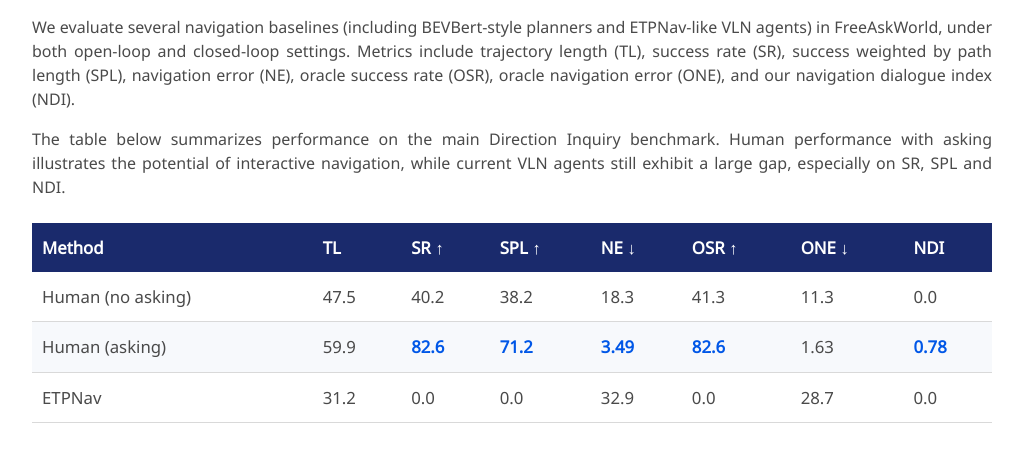
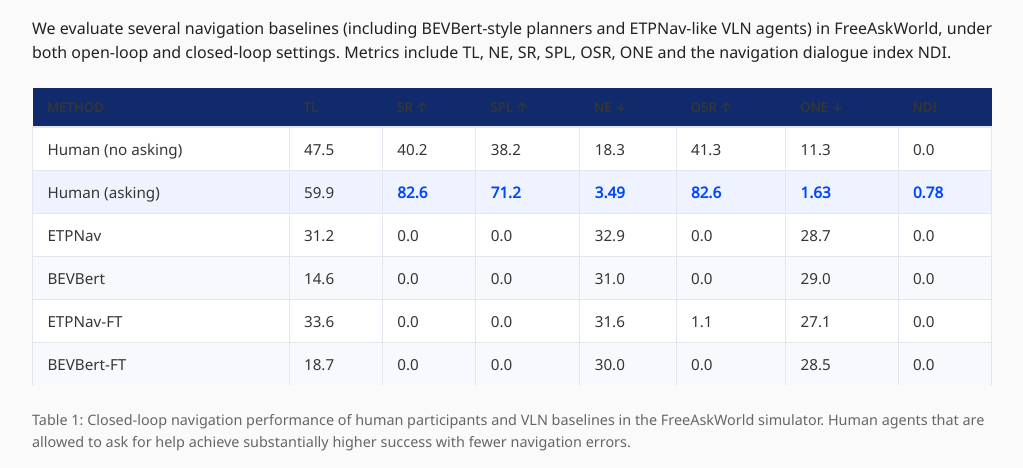
Before and after one commit to Panpatrick97/FreeAskWorld.github.io, a plain HTML site: page index.html in a window 1280 px wide. Shown: the part 3170-3638 px from the top of the page, without its empty margins (128-1151 px from the left). Drawn offline with nearby package versions, Linux system fonts and the light colour scheme; some icons are missing; a web font is replaced by a local one.

Commit message:
Update index.html

```diff
--- a/index.html
+++ b/index.html
@@ -35,44 +35,99 @@
   <script src="./static/js/bulma-slider.min.js"></script>
   <script src="./static/js/index.js"></script>
 
-  <!-- AAAI 风格表格配色 -->
+  <!-- AAAI 风格的配色与表格样式 -->
   <style>
-    .aaai-table {
-      width: 100%;
-      border-collapse: collapse;
-      margin-top: 1.5rem;
-      font-size: 1.05rem;
+    body {
+      background-color: #fafafa;
+      color: #222;
+      font-family: "Google Sans", "Noto Sans", -apple-system, BlinkMacSystemFont, "Segoe UI", sans-serif;
     }
 
-    .aaai-table th {
-      background: #1a2a6c;         /* 深蓝 */
+    .hero {
+      background: linear-gradient(135deg, #102a6b 0%, #1b3d9b 60%, #e9f0ff 100%);
+      color: #fff;
+    }
+
+    .hero .title {
       color: #ffffff;
-      padding: 12px 10px;
-      text-align: center;
+    }
+
+    .hero .subtitle {
+      color: #d9e2ff;
+      letter-spacing: 0.05em;
+      text-transform: uppercase;
       font-weight: 600;
     }
 
-    .aaai-table td {
-      padding: 12px 10px;
-      text-align: center;
-      border-bottom: 1px solid #d9d9d9;
+    .navbar {
+      border-bottom: 1px solid #e0e4f0;
+      box-shadow: 0 1px 2px rgba(0, 0, 0, 0.03);
     }
 
-    .aaai-table tr:nth-child(odd) td {
-      background: #f7f9fc;         /* 淡灰白 */
+    .navbar-item,
+    .navbar-link {
+      font-weight: 500;
     }
 
-    .aaai-table tr:nth-child(even) td {
-      background: #ffffff;         /* 白色 */
+    .publication-links .button.is-dark {
+      background-color: #102a6b;
+      border-color: #102a6b;
     }
 
-    .aaai-table tr:hover td {
-      background: #e4ecf7;         /* Hover 淡蓝灰 */
+    .publication-links .button.is-dark:hover {
+      background-color: #1b3d9b;
+      border-color: #1b3d9b;
     }
 
-    .highlight {
-      color: #0057e7;              /* 亮蓝色高亮 */
+    /* Benchmarks 表格样式 */
+    .results-table {
+      border-collapse: collapse;
+      font-size: 0.95rem;
+    }
+
+    .results-table thead {
+      background-color: #102a6b;   /* 深蓝色表头 */
+      color: #ffffff;
+    }
+
+    .results-table th,
+    .results-table td {
+      border: 1px solid #e3e6ee;
+      padding: 0.6rem 0.9rem;
+      text-align: center;
+      vertical-align: middle;
+      white-space: nowrap;
+    }
+
+    .results-table th {
       font-weight: 600;
+      letter-spacing: 0.03em;
+      text-transform: uppercase;
+      font-size: 0.8rem;
+    }
+
+    .results-table tbody tr:nth-child(even) {
+      background-color: #f7f9fc;   /* 斑马线效果 */
+    }
+
+    .results-table tbody tr.highlight {
+      background-color: #eef3ff;   /* 高亮 Human (asking) 行 */
+    }
+
+    .results-table td.method-cell {
+      text-align: left;
+      font-weight: 500;
+    }
+
+    .results-table .metric-best {
+      color: #0046ff;              /* 亮蓝色强调 */
+      font-weight: 600;
+    }
+
+    .results-caption {
+      font-size: 0.9rem;
+      color: #666;
+      margin-top: 0.5rem;
     }
   </style>
 </head>
@@ -127,7 +182,7 @@
             FreeAskWorld: An Interactive and Closed-Loop Simulator for Human-Centric Embodied AI
           </h1>
 
-          <h2 class="subtitle is-5" style="margin-top: 0.5rem; color: #777;">
+          <h2 class="subtitle is-5" style="margin-top: 0.5rem;">
             AAAI 2026 · Oral
           </h2>
 
@@ -357,32 +412,27 @@
           <p>
             We evaluate several navigation baselines (including BEVBert-style planners and ETPNav-like
             VLN agents) in FreeAskWorld, under both open-loop and closed-loop settings.
-            Metrics include trajectory length (TL), success rate (SR), success weighted by path length (SPL),
-            navigation error (NE), oracle success rate (OSR), oracle navigation error (ONE), and our
-            navigation dialogue index (NDI).
-          </p>
-          <p>
-            The table below summarizes performance on the main Direction Inquiry benchmark.
-            Human performance with asking illustrates the potential of interactive navigation,
-            while current VLN agents still exhibit a large gap, especially on SR, SPL and NDI.
+            Metrics include TL, NE, SR, SPL, OSR, ONE and the navigation dialogue index NDI.
           </p>
         </div>
 
-        <!-- AAAI 风格结果表 -->
-        <table class="aaai-table">
+        <div class="table-container">
+          <table class="table results-table is-fullwidth">
+            <thead>
             <tr>
               <th>Method</th>
               <th>TL</th>
-            <th>SR ↑</th>
-            <th>SPL ↑</th>
-            <th>NE ↓</th>
-            <th>OSR ↑</th>
-            <th>ONE ↓</th>
+              <th>SR &uarr;</th>
+              <th>SPL &uarr;</th>
+              <th>NE &darr;</th>
+              <th>OSR &uarr;</th>
+              <th>ONE &darr;</th>
               <th>NDI</th>
             </tr>
-
+            </thead>
+            <tbody>
             <tr>
-            <td>Human (no asking)</td>
+              <td class="method-cell">Human (no asking)</td>
               <td>47.5</td>
               <td>40.2</td>
               <td>38.2</td>
@@ -391,20 +441,18 @@
               <td>11.3</td>
               <td>0.0</td>
             </tr>
-
+            <tr class="highlight">
+              <td class="method-cell">Human (asking)</td>
+              <td>59.9</td>
+              <td><span class="metric-best">82.6</span></td>
+              <td><span class="metric-best">71.2</span></td>
+              <td><span class="metric-best">3.49</span></td>
+              <td><span class="metric-best">82.6</span></td>
+              <td><span class="metric-best">1.63</span></td>
+              <td><span class="metric-best">0.78</span></td>
+            </tr>
             <tr>
-            <td>Human (asking)</td>
-            <td>59.9</td>
-            <td class="highlight">82.6</td>
-            <td class="highlight">71.2</td>
-            <td class="highlight">3.49</td>
-            <td class="highlight">82.6</td>
-            <td>1.63</td>
-            <td class="highlight">0.78</td>
-          </tr>
-
-          <tr>
-            <td>ETPNav</td>
+              <td class="method-cell">ETPNav</td>
               <td>31.2</td>
               <td>0.0</td>
               <td>0.0</td>
@@ -413,28 +461,50 @@
               <td>28.7</td>
               <td>0.0</td>
             </tr>
-
-          <!-- 如果后面还有模型，在这里继续加行 -->
+            <tr>
+              <td class="method-cell">BEVBert</td>
+              <td>14.6</td>
+              <td>0.0</td>
+              <td>0.0</td>
+              <td>31.0</td>
+              <td>0.0</td>
+              <td>29.0</td>
+              <td>0.0</td>
+            </tr>
+            <tr>
+              <td class="method-cell">ETPNav-FT</td>
+              <td>33.6</td>
+              <td>0.0</td>
+              <td>0.0</td>
+              <td>31.6</td>
+              <td>1.1</td>
+              <td>27.1</td>
+              <td>0.0</td>
+            </tr>
+            <tr>
+              <td class="method-cell">BEVBert-FT</td>
+              <td>18.7</td>
+              <td>0.0</td>
+              <td>0.0</td>
+              <td>30.0</td>
+              <td>0.0</td>
+              <td>28.5</td>
+              <td>0.0</td>
+            </tr>
+            </tbody>
           </table>
+          <p class="results-caption">
+            Table 1: Closed-loop navigation performance of human participants and VLN baselines
+            in the FreeAskWorld simulator. Human agents that are allowed to ask for help achieve
+            substantially higher success with fewer navigation errors.
+          </p>
+        </div>
       </div>
     </div>
 
   </div>
 </section>
 
-
-<!-- BibTeX -->
-<section class="section" id="BibTeX">
-  <div class="container is-max-desktop content">
-    <h2 class="title">BibTeX</h2>
-    <pre><code>@article{peng2026freeaskworld,
-  author    = {Peng, Yuhang and Pan, Yizhou and He, Xinning and Yang, Jihaoyu and Yin, Xinyu and Wang, Han and Zheng, Xiaoji and Gao, Chao and Gong, Jiangtao},
-  title     = {FreeAskWorld: An Interactive and Closed-Loop Simulator for Human-Centric Embodied AI},
-  journal   = {AAAI},
-  year      = {2026},
-}</code></pre>
-  </div>
-</section>
 
 
 <footer class="footer">
```
Lines whose indentation alone changed are shown as unchanged.
